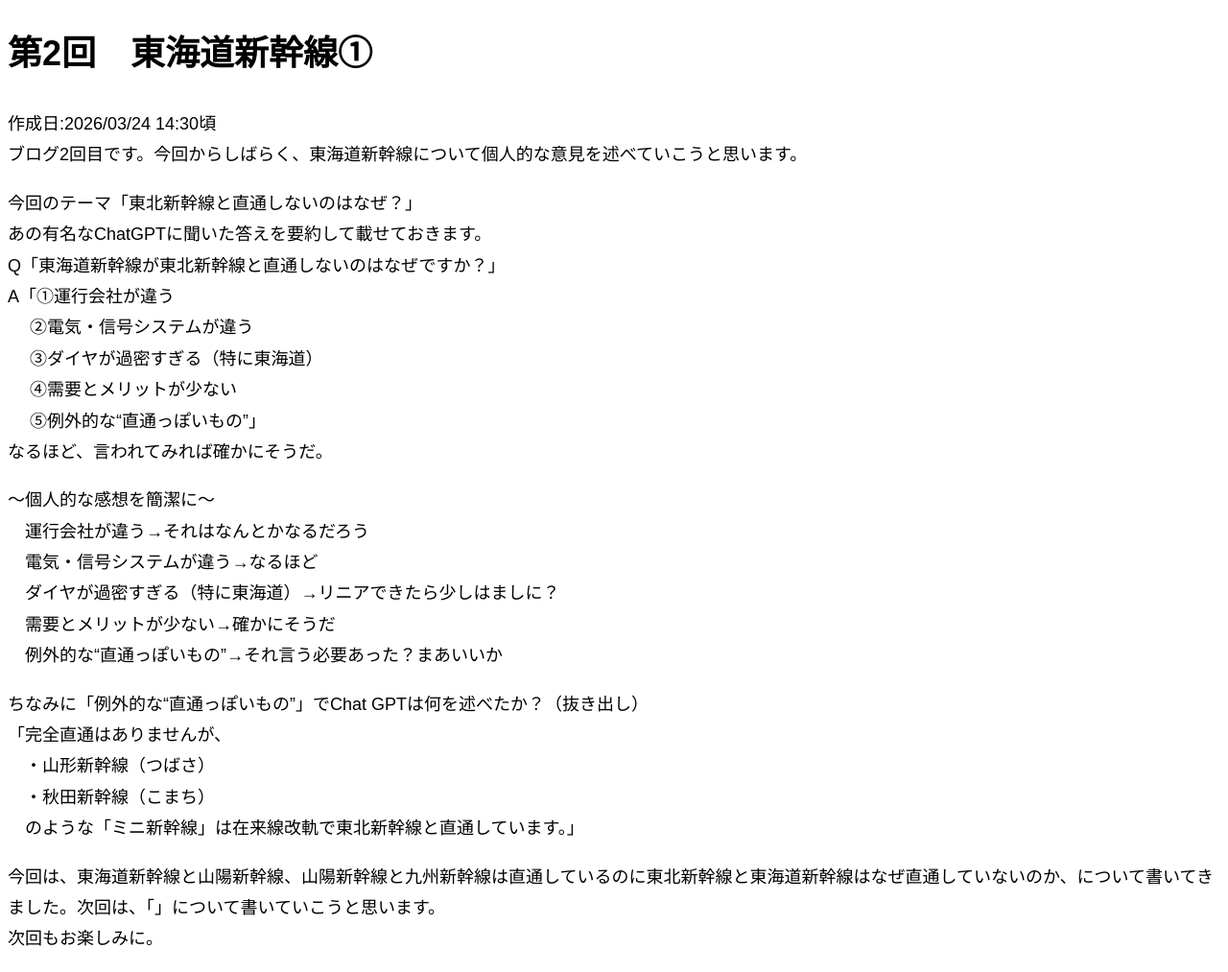
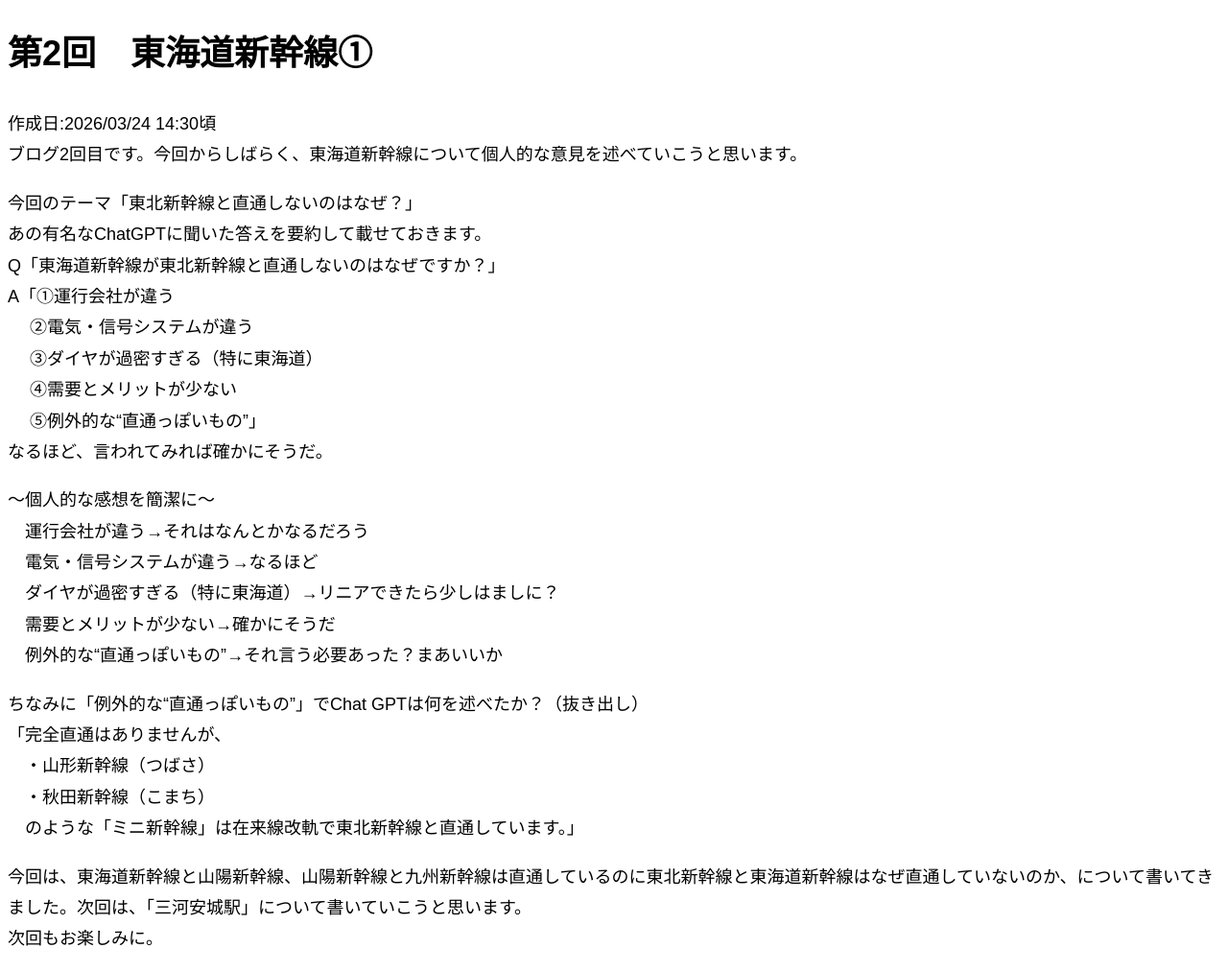
Before and after one commit to trainparadise/trainparadise, a Jekyll site: the page built from _posts/2026-03-24-2.md, in a window 1280 px wide. Shown: the whole page at 96% size. Built offline with Jekyll 4.4.1, drawn with Linux system fonts in a browser that asks for light colours.

Commit message:
Update 2026-03-24-2.md

```diff
--- a/_posts/2026-03-24-2.md
+++ b/_posts/2026-03-24-2.md
@@ -28,5 +28,5 @@ A「①運行会社が違う
 　・秋田新幹線（こまち）
 　のような「ミニ新幹線」は在来線改軌で東北新幹線と直通しています。」
 
-今回は、東海道新幹線と山陽新幹線、山陽新幹線と九州新幹線は直通しているのに東北新幹線と東海道新幹線はなぜ直通していないのか、について書いてきました。次回は、「」について書いていこうと思います。
+今回は、東海道新幹線と山陽新幹線、山陽新幹線と九州新幹線は直通しているのに東北新幹線と東海道新幹線はなぜ直通していないのか、について書いてきました。次回は、「三河安城駅」について書いていこうと思います。
 次回もお楽しみに。
```
